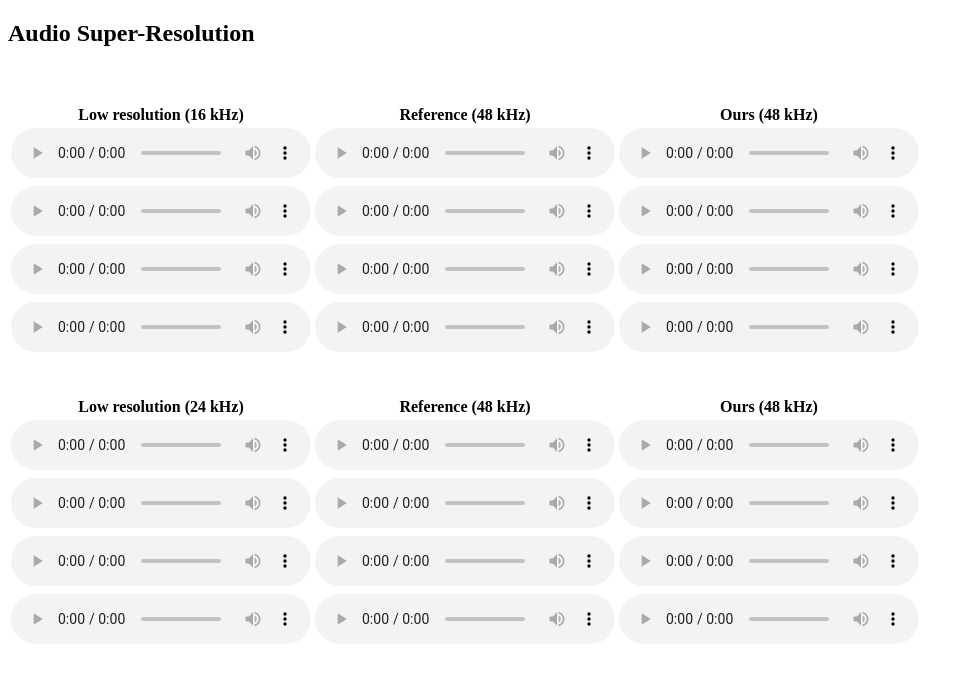
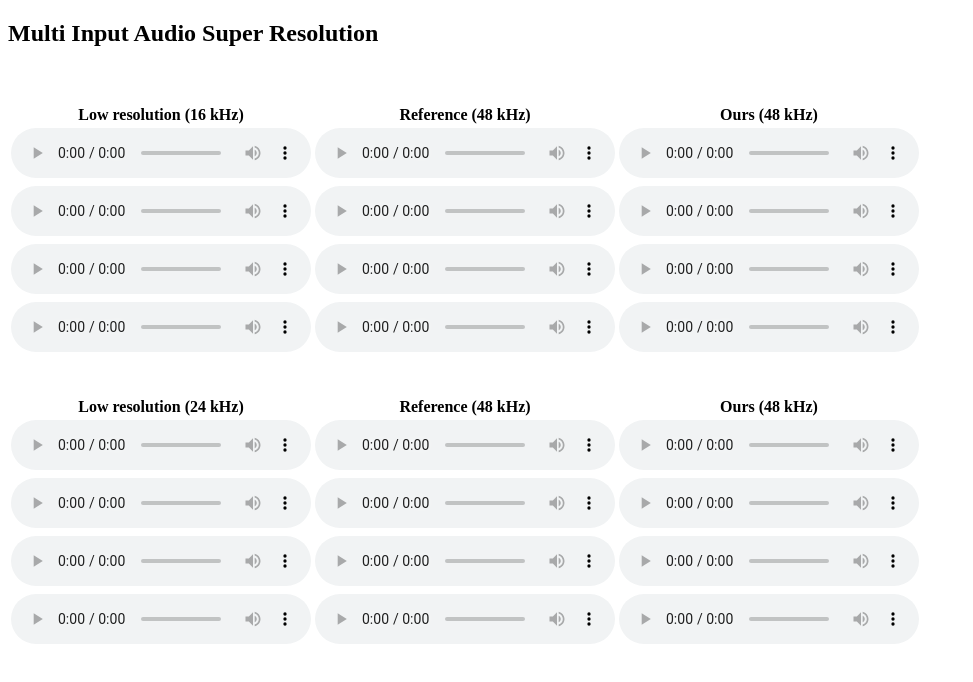
Before and after one commit to J-SangHyun/Multi-Input-AudioSR, a plain HTML site: page index.html in a window 1280 px wide. Shown: the whole page, without its empty margins (0-973 px from the left). Drawn offline with Linux system fonts and the light colour scheme.

Commit message:
Update index.html

```diff
--- a/index.html
+++ b/index.html
@@ -2,10 +2,10 @@
 <html lang="en">
 <head>
     <meta charset="UTF-8">
-    <title>Audio Super-Resolution</title>
+    <title>Multi Input Audio Super Resolution</title>
 </head>
 <body>
-    <h2>Audio Super-Resolution</h2>
+    <h2>Multi Input Audio Super Resolution</h2>
 
     <br></br>
     <table>
```
